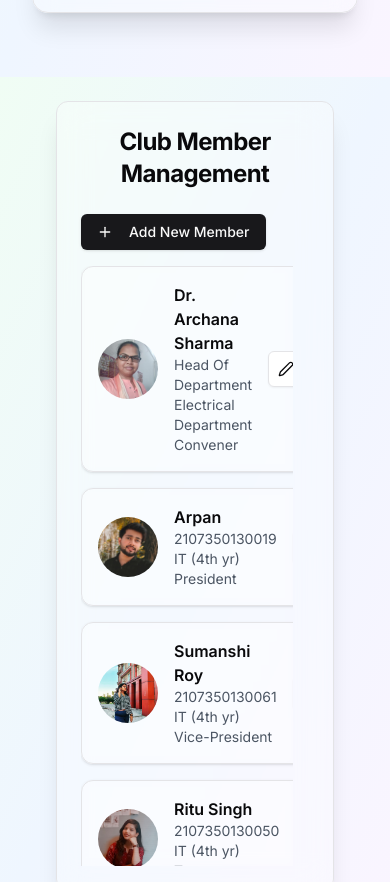
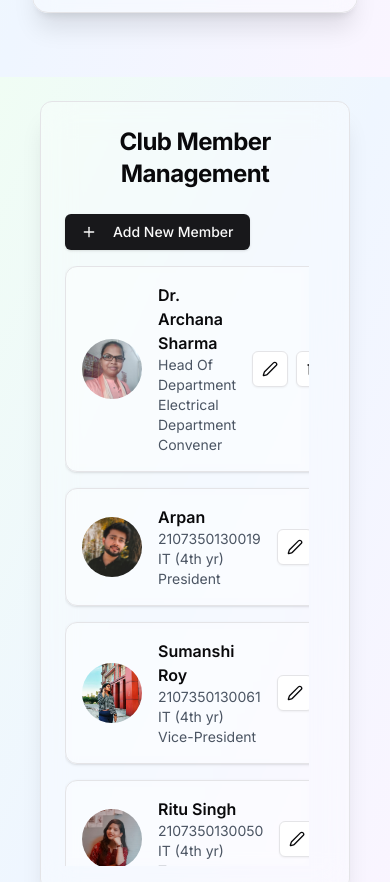
Before and after one commit to arpan-kumar-saini/shivam, a Next.js app: page /dashboard in a window 390 px wide. Shown: the part 2082-2964 px from the top of the page. Built offline with nearby package versions, Linux system fonts and the light colour scheme.

Commit message:
ftgyuhjikl

```diff
--- a/components/ClubMemberManagement.tsx
+++ b/components/ClubMemberManagement.tsx
@@ -88,7 +88,7 @@ export default function ClubMemberManagement() {
 
   return (
     <div className="p-6 bg-gradient-to-br from-green-50 via-blue-50 to-purple-50 min-h-screen">
-      <Card className=" mx-8 md:mx-24  backdrop-blur-lg bg-white/30 shadow-xl">
+      <Card className=" mx-4 md:mx-24  backdrop-blur-lg bg-white/30 shadow-xl">
         <CardHeader>
           <CardTitle className="text-2xl font-bold text-center">Club Member Management</CardTitle>
         </CardHeader>
```
